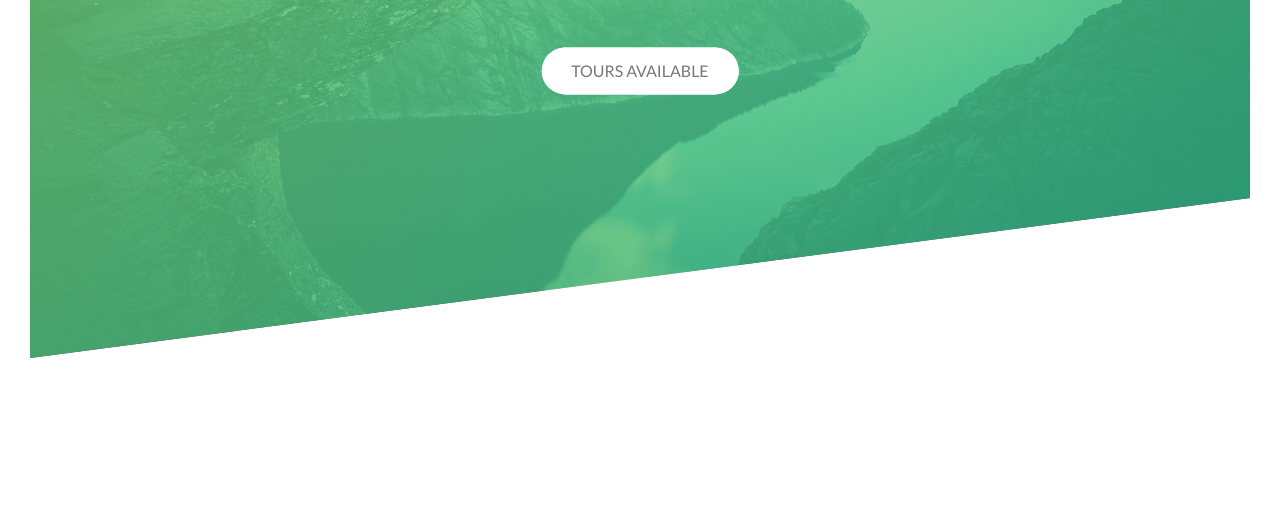
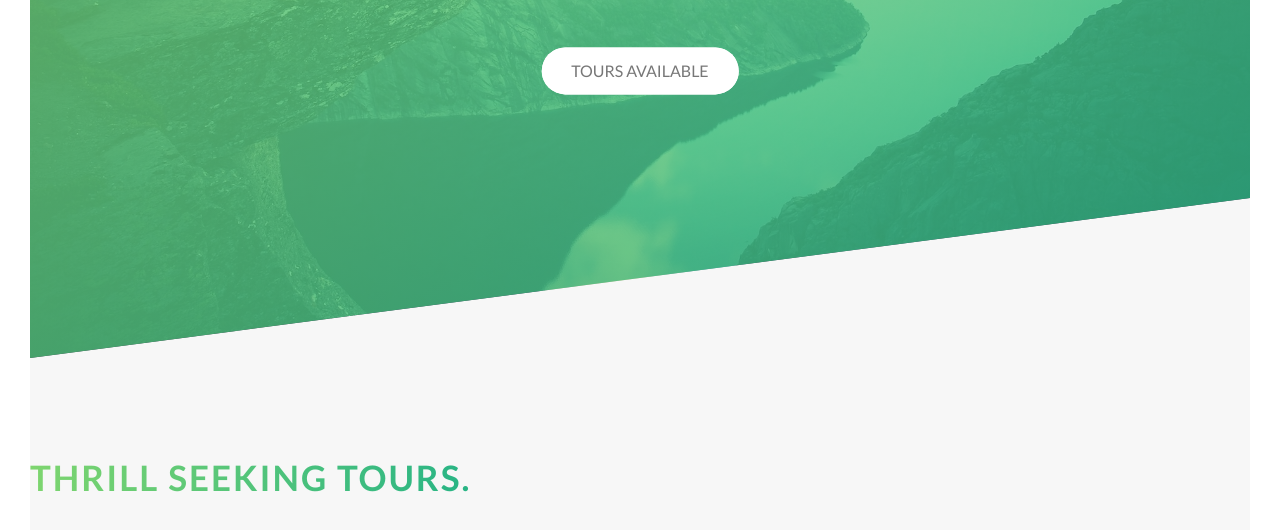
Before and after one commit to JuanRubi/advancedCSS, a website: page nature_Tours/index.html in a window 1280 px wide. Shown: the part 432-962 px from the top of the page. Before the commit the page ends 820 px from the top, so only its background shows below. Drawn offline with Linux system fonts and the light colour scheme.

Commit message:
Started main content of home page.
Added header and basic styling to the main content section in the home page.

```diff
--- a/nature_Tours/index.html
+++ b/nature_Tours/index.html
@@ -25,6 +25,14 @@
             <a href="#" class="button button-heading button-animation">Tours Available</a>
         </div>>
     </header>
+
+    <main>
+        <section class="section-about">
+            <h2 class="heading-secondary">
+                Thrill seeking tours.
+            </h2>
+        </section>
+    </main>
 
     <!-----------------------------        GRID LAYOUT     -------------------------------
     <section class="grid">
--- a/nature_Tours/sass/abstracts/_variables.scss
+++ b/nature_Tours/sass/abstracts/_variables.scss
@@ -16,6 +16,8 @@ $color-primary: #55c57a;
 $color-primary-light: #7ed56f;
 $color-primary-dark: #28b485;
 
+$color-grey-light-1: #f7f7f7;
+
 $color-white: #fff;
 $color-dark-grey: #777;
 $color-black: #000;
--- a/nature_Tours/sass/base/_typography.scss
+++ b/nature_Tours/sass/base/_typography.scss
@@ -45,3 +45,23 @@ body {
         animation: moveInRight 1.5s ease-out;
     }
 }
+
+.heading-secondary {
+    font-size: 3.5rem;
+    font-weight: 700;
+    text-transform: uppercase;
+    display: inline-block;
+    background-image: linear-gradient(to right, $color-primary-light, $color-primary-dark);
+
+    // Makes gradient apply to text only.
+    -webkit-background-clip: text;
+    color: transparent;
+
+    letter-spacing: 2px;
+    transition: all .2s;
+
+    &:hover {
+        transform: skewY(2deg) skewX(10deg) scale(1.1);
+        text-shadow: .5rem 1rem 2rem rgba($color-black, .2);
+    }
+}
--- a/nature_Tours/sass/pages/_home.scss
+++ b/nature_Tours/sass/pages/_home.scss
@@ -0,0 +1,10 @@
+
+/*----------------------------------------------------------------------------------------
+    This contains the styling for the content only found in home page.
+----------------------------------------------------------------------------------------*/
+
+.section-about {
+    background-color: $color-grey-light-1;
+    padding: 25rem 0;
+    margin-top: -20vh;
+}
```
Also changed, not shown: nature_Tours/css/style.css.
